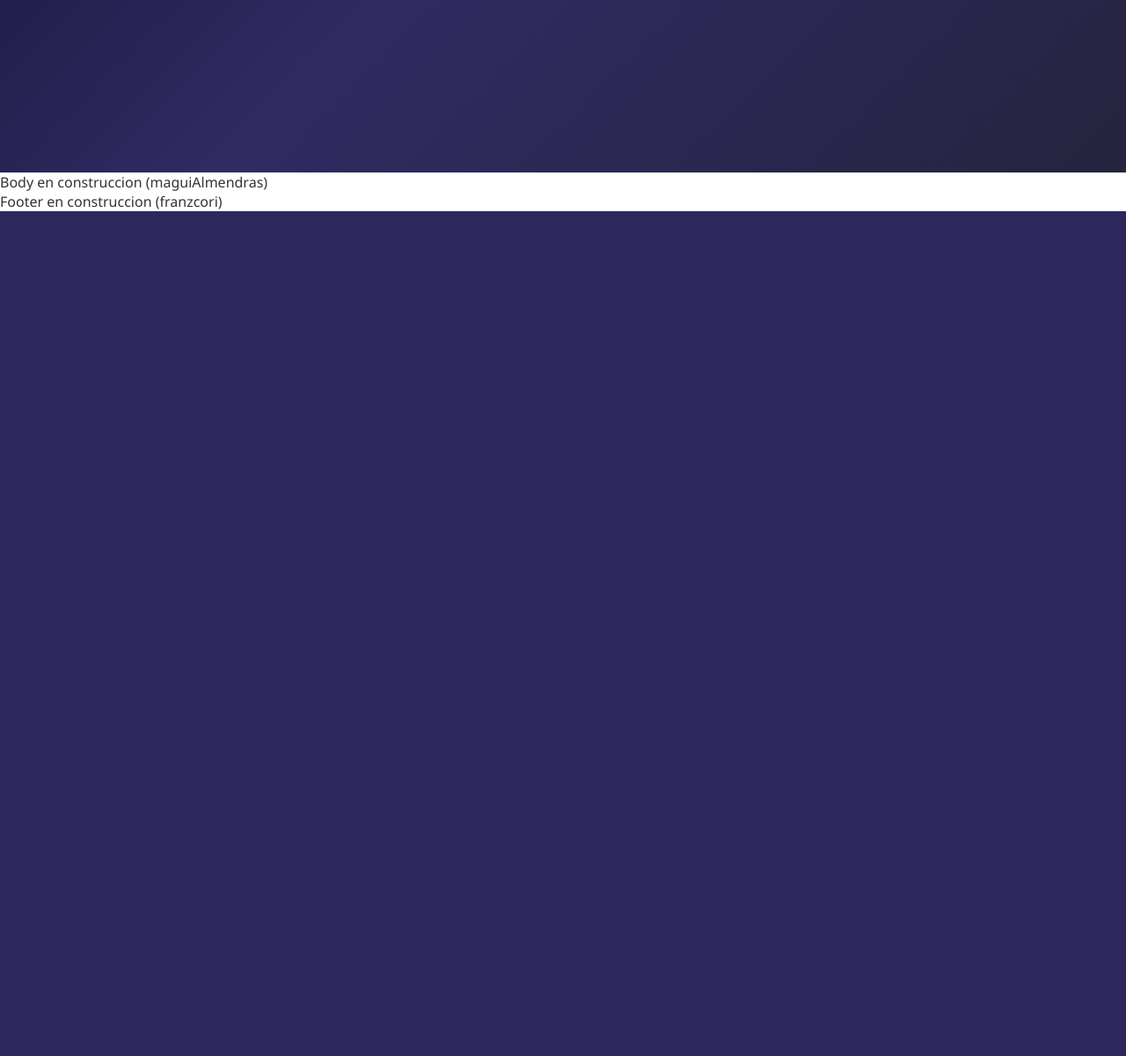
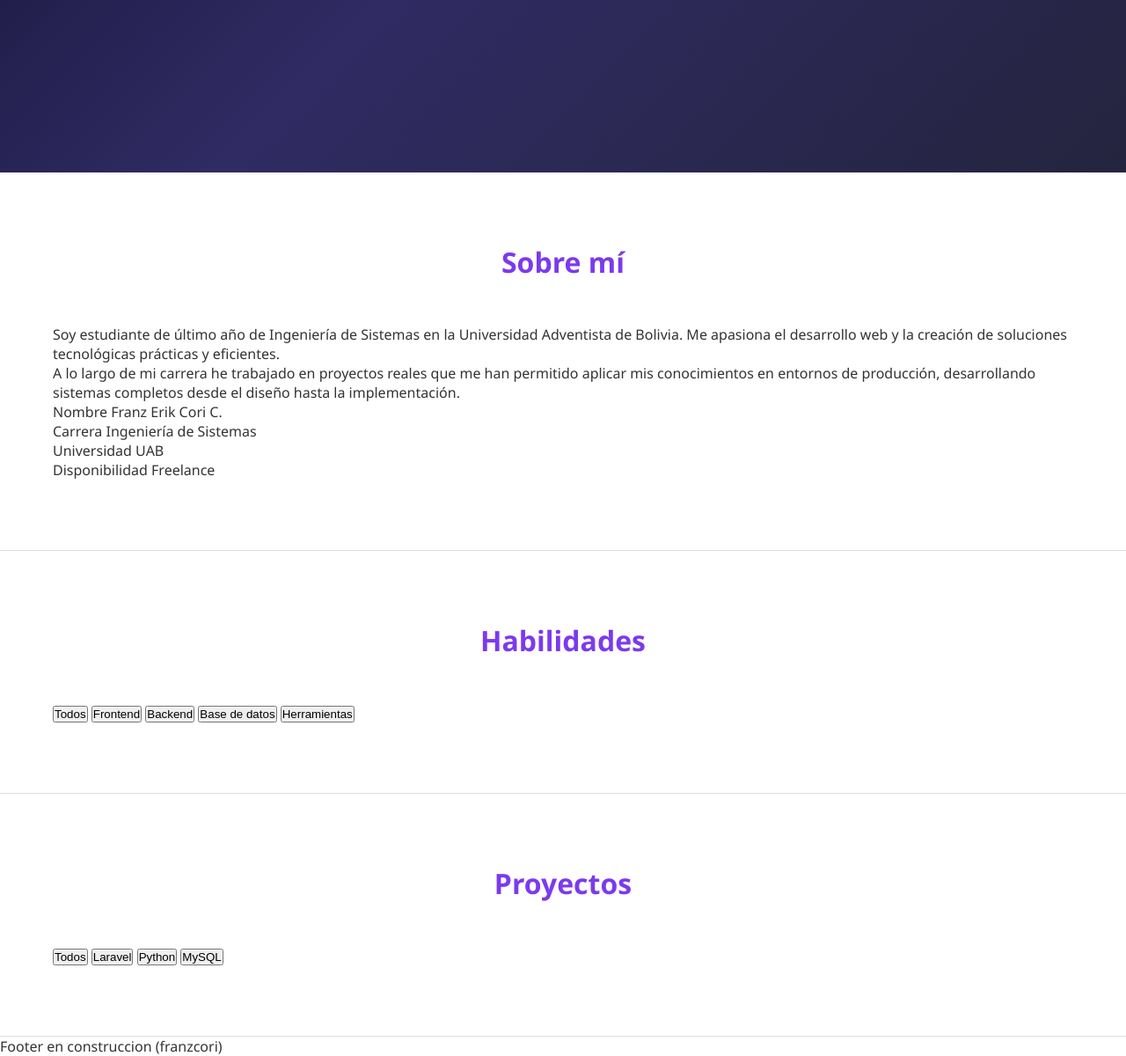
Before and after one commit to Franz1002/actividad-2, a Flask app: page / in a window 1280 px wide. Shown: the part 604-1804 px from the top of the page at 88% size. Before the commit the page ends 844 px from the top, so only its background shows below. Run offline with Flask 3, Linux system fonts and the light colour scheme.

Commit message:
Se elimino contenido temporal del body

```diff
--- a/templates/body.html
+++ b/templates/body.html
@@ -1,3 +1,53 @@
 <main>
-    <p>Body en construccion (maguiAlmendras)</p>
+    <section id="sobre-mi">
+        <h2>Sobre mí</h2>
+        <div class="sobre-mi-contenido">
+            <div class="sobre-mi-texto">
+                <p>Soy estudiante de último año de Ingeniería de Sistemas en la Universidad Adventista de Bolivia. Me
+                    apasiona el desarrollo web y la creación de soluciones tecnológicas prácticas y eficientes.</p>
+                <p>A lo largo de mi carrera he trabajado en proyectos reales que me han permitido aplicar mis
+                    conocimientos en entornos de producción, desarrollando sistemas completos desde el diseño hasta la
+                    implementación.</p>
+                <div class="info-grid">
+                    <div class="info-item">
+                        <span class="info-label">Nombre</span>
+                        <span class="info-valor">Franz Erik Cori C.</span>
+                    </div>
+                    <div class="info-item">
+                        <span class="info-label">Carrera</span>
+                        <span class="info-valor">Ingeniería de Sistemas</span>
+                    </div>
+                    <div class="info-item">
+                        <span class="info-label">Universidad</span>
+                        <span class="info-valor">UAB</span>
+                    </div>
+                    <div class="info-item">
+                        <span class="info-label">Disponibilidad</span>
+                        <span class="info-valor">Freelance</span>
+                    </div>
+                </div>
+            </div>
+        </div>
+    </section>
+    <section id="habilidades">
+        <h2>Habilidades</h2>
+        <div class="filtros-habilidades">
+            <button class="filtro-btn activo" data-filtro="todos">Todos</button>
+            <button class="filtro-btn" data-filtro="frontend">Frontend</button>
+            <button class="filtro-btn" data-filtro="backend">Backend</button>
+            <button class="filtro-btn" data-filtro="base-datos">Base de datos</button>
+            <button class="filtro-btn" data-filtro="herramientas">Herramientas</button>
+        </div>
+        <div class="habilidades-lista" id="habilidades-lista"></div>
+    </section>
+    <section id="proyectos">
+        <h2>Proyectos</h2>
+        <div class="filtros-proyectos">
+            <button class="filtro-btn activo" data-filtro="todos">Todos</button>
+            <button class="filtro-btn" data-filtro="Laravel">Laravel</button>
+            <button class="filtro-btn" data-filtro="Python">Python</button>
+            <button class="filtro-btn" data-filtro="MySQL">MySQL</button>
+        </div>
+        <div class="proyectos-grid" id="proyectos-grid"></div>
+    </section>
 </main>
```
